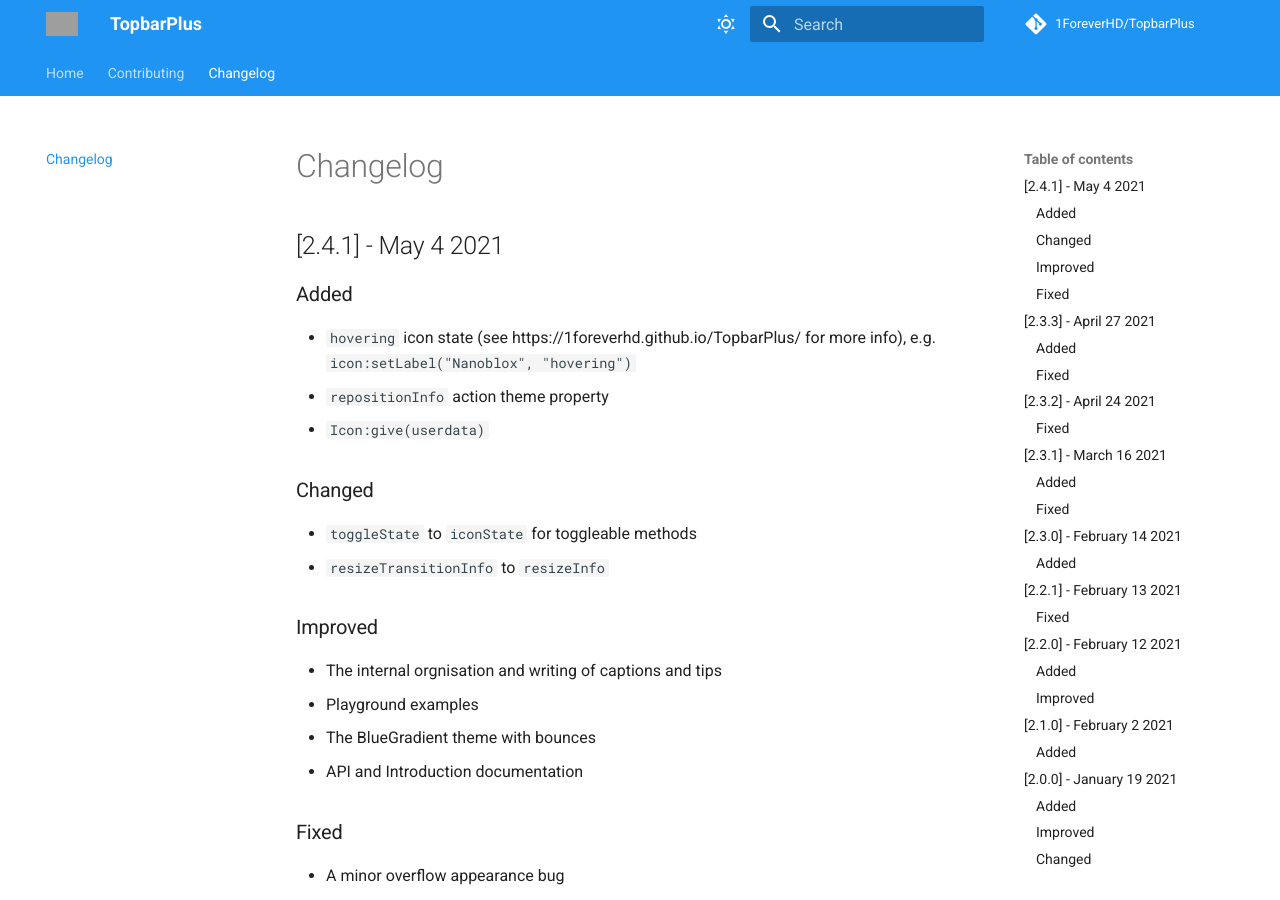
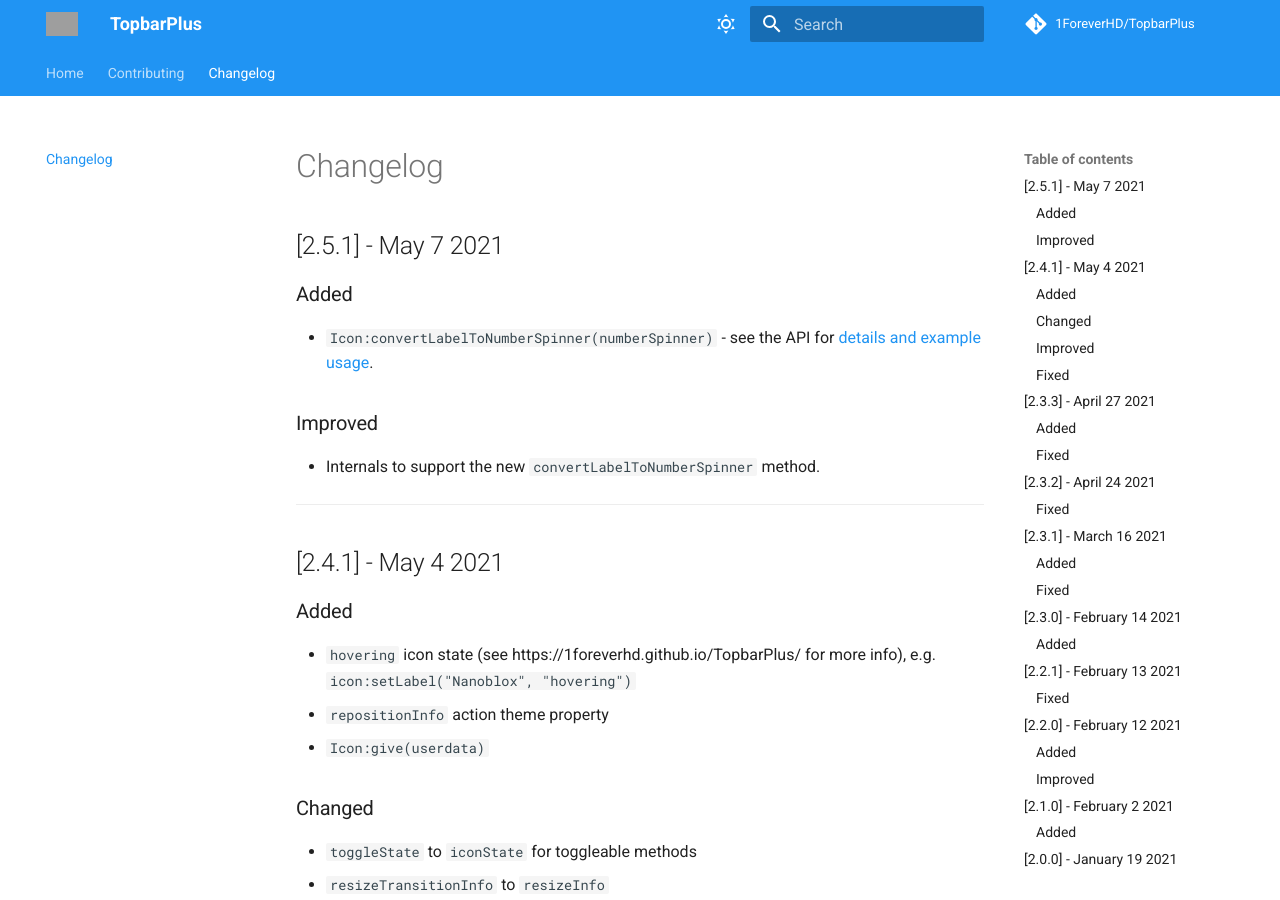
Before and after one commit to 1ForeverHD/TopbarPlus, an MkDocs documentation site: the page built from docs/changelog.md, in a window 1280 px wide and 900 px high. Built offline with MkDocs 1.6.1 and Material for MkDocs 9.7.7, drawn with Linux system fonts in a browser that asks for light colours; comment, search, counter and statistics services are not loaded; grey boxes are pictures that could not be loaded.

Commit message:
Added Icon:convertLabelToNumberSpinner and improved internals

```diff
--- a/docs/changelog.md
+++ b/docs/changelog.md
@@ -1,3 +1,13 @@
+## [2.5.1] - May 7 2021
+### Added
+- ``Icon:convertLabelToNumberSpinner(numberSpinner)`` - see the API for [details and example usage](https://1foreverhd.github.io/TopbarPlus/api/icon/#convertlabeltonumberspinner).
+
+### Improved
+- Internals to support the new ``convertLabelToNumberSpinner`` method.
+
+
+
+--------
 ## [2.4.1] - May 4 2021
 ### Added
 - ``hovering`` icon state (see https://1foreverhd.github.io/TopbarPlus/ for more info), e.g. ``icon:setLabel("Nanoblox", "hovering")``
```
Also changed, not shown: 2 other files.
